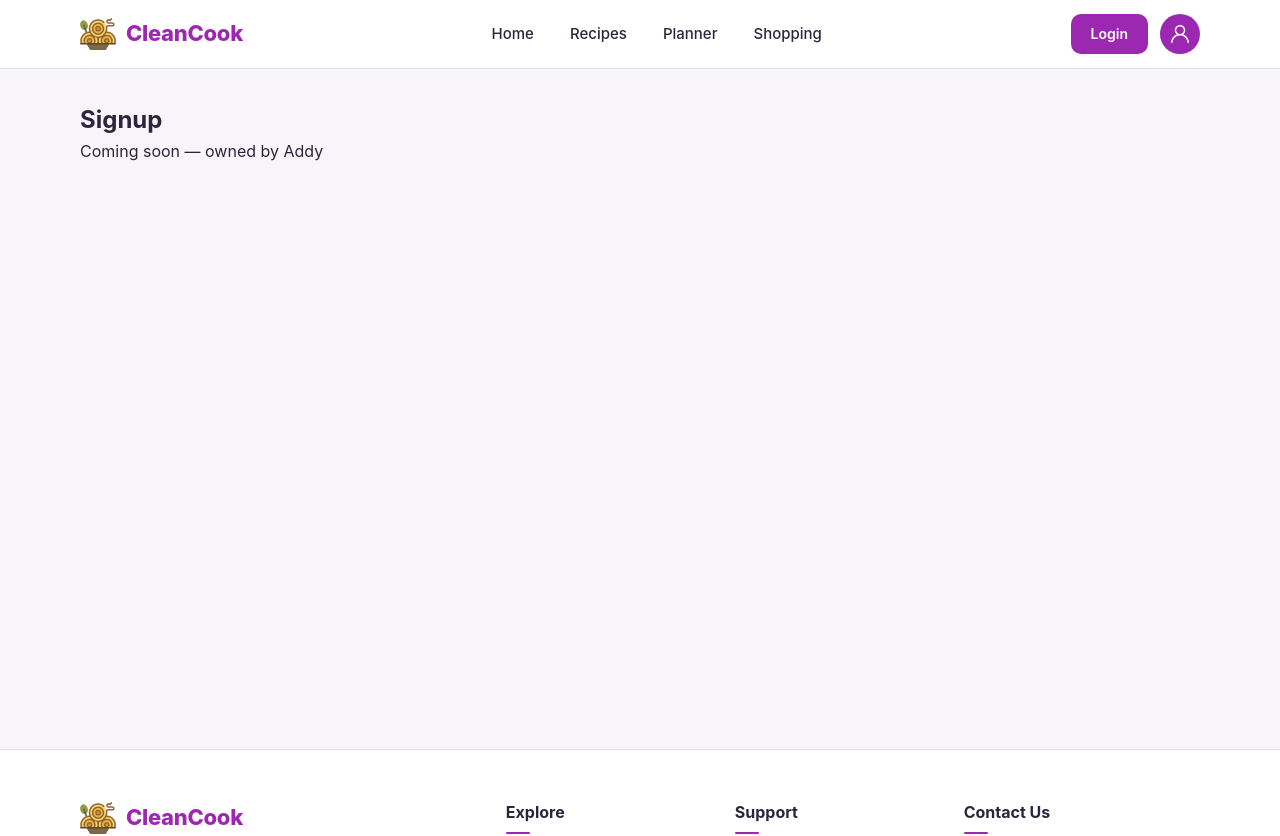
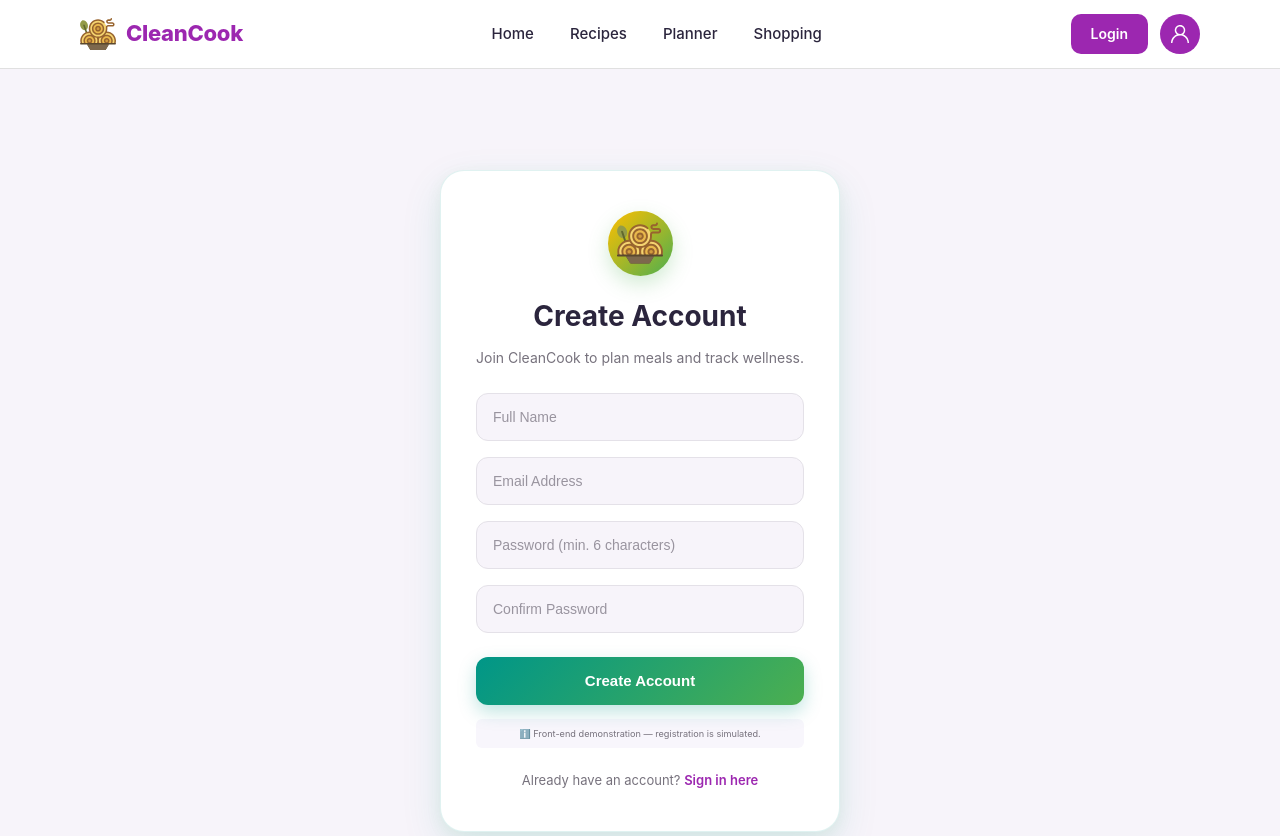
Before and after one commit to Vishal-Jadoun/CleanCook, a React (Vite) app: page /signup in a window 1280 px wide. Shown: the top 836 px of the page. Built offline with nearby package versions, Linux system fonts and the light colour scheme.

Commit message:
feat(auth): complete login and signup form flows

```diff
--- a/src/pages/Login/Login.css
+++ b/src/pages/Login/Login.css
@@ -60,12 +60,53 @@
 }
 
 .login-box h1 {
-    margin: 0 0 30px;
+    margin: 0 0 8px;
 
     font-size: 28px;
     font-weight: 700;
 
     color: #2B253D;
+}
+
+.auth-subtitle {
+    margin: 0 0 24px;
+    font-size: 14px;
+    color: #77727d;
+}
+
+.auth-message {
+    margin: 14px 0 6px;
+    padding: 10px 14px;
+    border-radius: 8px;
+    font-size: 13px;
+    line-height: 1.4;
+    text-align: left;
+}
+
+.auth-message.error {
+    background-color: #fee2e2;
+    color: #991b1b;
+    border: 1px solid #fecaca;
+}
+
+.auth-message.success {
+    background-color: #dcfce7;
+    color: #166534;
+    border: 1px solid #bbf7d0;
+}
+
+.auth-message.info {
+    background-color: #f3f4f6;
+    color: #374151;
+}
+
+.auth-demo-badge {
+    margin-top: 14px;
+    padding: 6px 10px;
+    background: #f8f6fc;
+    border-radius: 6px;
+    color: #77727d;
+    font-size: 11px;
 }
 
 .input-box {
--- a/src/pages/Login/Login.jsx
+++ b/src/pages/Login/Login.jsx
@@ -1,61 +1,98 @@
-import "./Login.css";
+import { useState } from 'react';
+import { Link } from 'react-router-dom';
+import potLogo from '../../assets/pot.svg';
+import './Login.css';
+
 function Login() {
+  const [email, setEmail] = useState('');
+  const [password, setPassword] = useState('');
+  const [message, setMessage] = useState('');
+  const [statusType, setStatusType] = useState('info');
 
+  function handleSubmit(event) {
+    event.preventDefault();
 
-//js
+    if (!email.trim() || !password) {
+      setStatusType('error');
+      setMessage('Please enter both email and password.');
+      return;
+    }
 
+    if (password.length < 6) {
+      setStatusType('error');
+      setMessage('Password must be at least 6 characters.');
+      return;
+    }
 
-
+    setStatusType('success');
+    setMessage('Sign in validated! (Front-end demo mode: no backend session is active).');
+  }
 
   return (
-
-
-
-    //html
-
-
-
     <section id="login-page">
-
       <div className="login-box">
-
         <div className="logo">
-        <img src="#" alt="" /> {/*logo*/}
+          <img src={potLogo} alt="CleanCook Logo" />
         </div>
         <h1>Clean Cook</h1>
+        <p className="auth-subtitle">Welcome back! Sign in to continue.</p>
 
-      <form>
-
-            <div class="input-box">
-
+        <form onSubmit={handleSubmit} noValidate>
+          <div className="input-box">
             <input
+              id="login-email"
               type="email"
-                    placeholder="Email"
+              placeholder="Email Address"
+              value={email}
+              onChange={(e) => {
+                setEmail(e.target.value);
+                setMessage('');
+              }}
+              autoComplete="email"
+              aria-label="Email Address"
               required
             />
           </div>
 
-            <div class="input-box">
+          <div className="input-box">
             <input
+              id="login-password"
               type="password"
               placeholder="Password"
+              value={password}
+              onChange={(e) => {
+                setPassword(e.target.value);
+                setMessage('');
+              }}
+              autoComplete="current-password"
+              aria-label="Password"
               required
             />
           </div>
 
-            <button class="login-btn" type="submit">
+          <button className="login-btn" type="submit">
             Sign In
           </button>
-
         </form>
 
-        <div class="signup">
-            Don't have an account?
-            <a href="#">Sign up, it's free!</a>
+        {message && (
+          <p
+            className={`auth-message ${statusType}`}
+            role={statusType === 'error' ? 'alert' : 'status'}
+          >
+            {message}
+          </p>
+        )}
+
+        <div className="auth-demo-badge">
+          <small>ℹ️ Front-end demonstration — authentication is simulated.</small>
         </div>
 
+        <div className="signup">
+          Don't have an account?{' '}
+          <Link to="/signup">Sign up, it's free!</Link>
         </div>
-
+      </div>
     </section>
   );
 }
--- a/src/pages/Signup/Signup.css
+++ b/src/pages/Signup/Signup.css
@@ -0,0 +1,141 @@
+#signup-page {
+    min-height: 100vh;
+    width: 100%;
+
+    display: flex;
+    justify-content: center;
+    align-items: center;
+
+    background: #F7F4FA;
+    padding: 40px 20px;
+    box-sizing: border-box;
+
+    font-family: inherit;
+}
+
+.signup-box {
+    width: 100%;
+    max-width: 400px;
+    padding: 40px 35px;
+
+    background: #ffffff;
+
+    border-radius: 24px;
+    border: 1px solid rgba(0, 150, 136, 0.12);
+
+    box-shadow:
+        0 15px 40px rgba(0, 150, 136, 0.12),
+        0 5px 15px rgba(76, 175, 80, 0.08);
+
+    text-align: center;
+    box-sizing: border-box;
+}
+
+.signup-box .logo {
+    width: 65px;
+    height: 65px;
+
+    margin: 0 auto 18px;
+
+    display: flex;
+    justify-content: center;
+    align-items: center;
+
+    border-radius: 50%;
+
+    background: linear-gradient(
+        135deg,
+        #FFBF00,
+        #4CAF50
+    );
+
+    box-shadow:
+        0 8px 20px rgba(76, 175, 80, 0.25);
+
+    overflow: hidden;
+}
+
+.signup-box .logo img {
+    width: 70%;
+    height: 70%;
+    object-fit: contain;
+}
+
+.signup-box h1 {
+    margin: 0 0 8px;
+
+    font-size: 28px;
+    font-weight: 700;
+
+    color: #2B253D;
+}
+
+.signup-btn {
+    width: 100%;
+    height: 48px;
+
+    margin-top: 8px;
+
+    border: none;
+    border-radius: 12px;
+
+    background: linear-gradient(
+        135deg,
+        #009688,
+        #4CAF50
+    );
+
+    color: white;
+
+    font-size: 15px;
+    font-weight: 600;
+
+    cursor: pointer;
+
+    box-shadow:
+        0 7px 18px rgba(0, 150, 136, 0.25);
+
+    transition: all 0.25s ease;
+}
+
+.signup-btn:hover {
+    transform: translateY(-2px);
+    box-shadow:
+        0 10px 22px rgba(0, 150, 136, 0.32);
+}
+
+.signup-btn:active {
+    transform: translateY(0);
+}
+
+.login-redirect {
+    margin-top: 22px;
+    color: #77727d;
+    font-size: 13px;
+}
+
+.login-redirect a {
+    color: #9C27B0;
+    font-weight: 600;
+    text-decoration: none;
+    transition: 0.2s;
+}
+
+.login-redirect a:hover {
+    color: #009688;
+    text-decoration: underline;
+}
+
+@media (max-width: 500px) {
+    #signup-page {
+        padding: 20px 16px;
+    }
+
+    .signup-box {
+        padding: 32px 20px;
+    }
+
+    .signup-box h1 {
+        font-size: 24px;
+    }
+}
--- a/src/pages/Signup/Signup.jsx
+++ b/src/pages/Signup/Signup.jsx
@@ -1,10 +1,144 @@
+import { useState } from 'react';
+import { Link } from 'react-router-dom';
+import potLogo from '../../assets/pot.svg';
 import './Signup.css';
 
 function Signup() {
+  const [name, setName] = useState('');
+  const [email, setEmail] = useState('');
+  const [password, setPassword] = useState('');
+  const [confirmPassword, setConfirmPassword] = useState('');
+  const [message, setMessage] = useState('');
+  const [statusType, setStatusType] = useState('info');
+
+  function handleSubmit(event) {
+    event.preventDefault();
+
+    if (!name.trim()) {
+      setStatusType('error');
+      setMessage('Please enter your full name.');
+      return;
+    }
+
+    if (!email.trim() || !email.includes('@')) {
+      setStatusType('error');
+      setMessage('Please enter a valid email address.');
+      return;
+    }
+
+    if (password.length < 6) {
+      setStatusType('error');
+      setMessage('Password must be at least 6 characters.');
+      return;
+    }
+
+    if (password !== confirmPassword) {
+      setStatusType('error');
+      setMessage('Passwords do not match. Please verify.');
+      return;
+    }
+
+    setStatusType('success');
+    setMessage('Account form validated! (Front-end demo mode: no backend database is connected).');
+  }
+
   return (
-    <section id="signup-page" className="signup-page">
-      <h1>Signup</h1>
-      <p>Coming soon — owned by Addy</p>
+    <section id="signup-page">
+      <div className="signup-box">
+        <div className="logo">
+          <img src={potLogo} alt="CleanCook Logo" />
+        </div>
+        <h1>Create Account</h1>
+        <p className="auth-subtitle">Join CleanCook to plan meals and track wellness.</p>
+
+        <form onSubmit={handleSubmit} noValidate>
+          <div className="input-box">
+            <input
+              id="signup-name"
+              type="text"
+              placeholder="Full Name"
+              value={name}
+              onChange={(e) => {
+                setName(e.target.value);
+                setMessage('');
+              }}
+              autoComplete="name"
+              aria-label="Full Name"
+              required
+            />
+          </div>
+
+          <div className="input-box">
+            <input
+              id="signup-email"
+              type="email"
+              placeholder="Email Address"
+              value={email}
+              onChange={(e) => {
+                setEmail(e.target.value);
+                setMessage('');
+              }}
+              autoComplete="email"
+              aria-label="Email Address"
+              required
+            />
+          </div>
+
+          <div className="input-box">
+            <input
+              id="signup-password"
+              type="password"
+              placeholder="Password (min. 6 characters)"
+              value={password}
+              onChange={(e) => {
+                setPassword(e.target.value);
+                setMessage('');
+              }}
+              autoComplete="new-password"
+              aria-label="Password"
+              required
+            />
+          </div>
+
+          <div className="input-box">
+            <input
+              id="signup-confirm-password"
+              type="password"
+              placeholder="Confirm Password"
+              value={confirmPassword}
+              onChange={(e) => {
+                setConfirmPassword(e.target.value);
+                setMessage('');
+              }}
+              autoComplete="new-password"
+              aria-label="Confirm Password"
+              required
+            />
+          </div>
+
+          <button className="signup-btn" type="submit">
+            Create Account
+          </button>
+        </form>
+
+        {message && (
+          <p
+            className={`auth-message ${statusType}`}
+            role={statusType === 'error' ? 'alert' : 'status'}
+          >
+            {message}
+          </p>
+        )}
+
+        <div className="auth-demo-badge">
+          <small>ℹ️ Front-end demonstration — registration is simulated.</small>
+        </div>
+
+        <div className="login-redirect">
+          Already have an account?{' '}
+          <Link to="/login">Sign in here</Link>
+        </div>
+      </div>
     </section>
   );
 }
```
Lines whose indentation alone changed are shown as unchanged.
